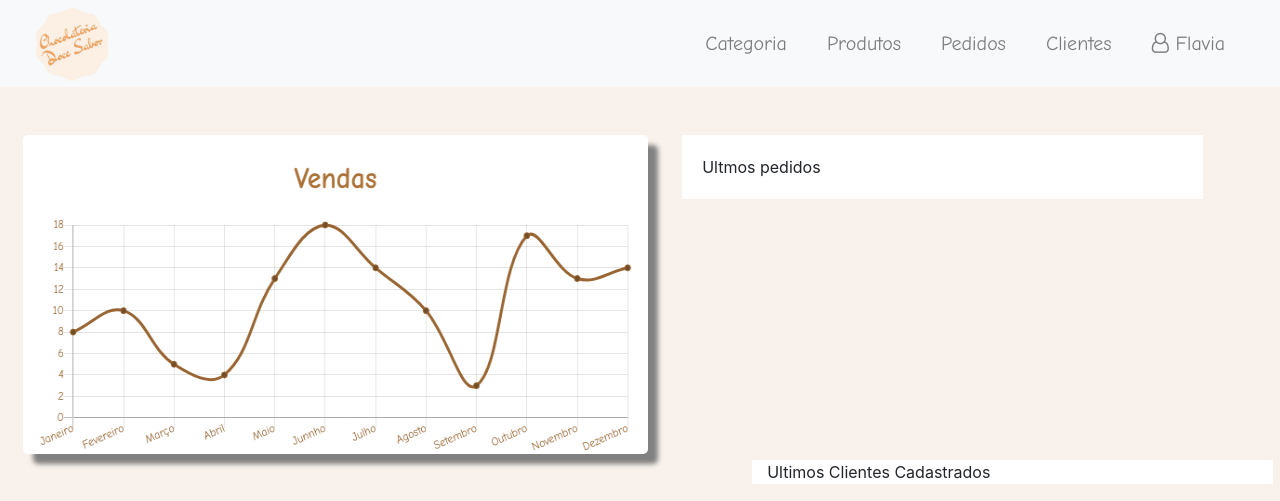
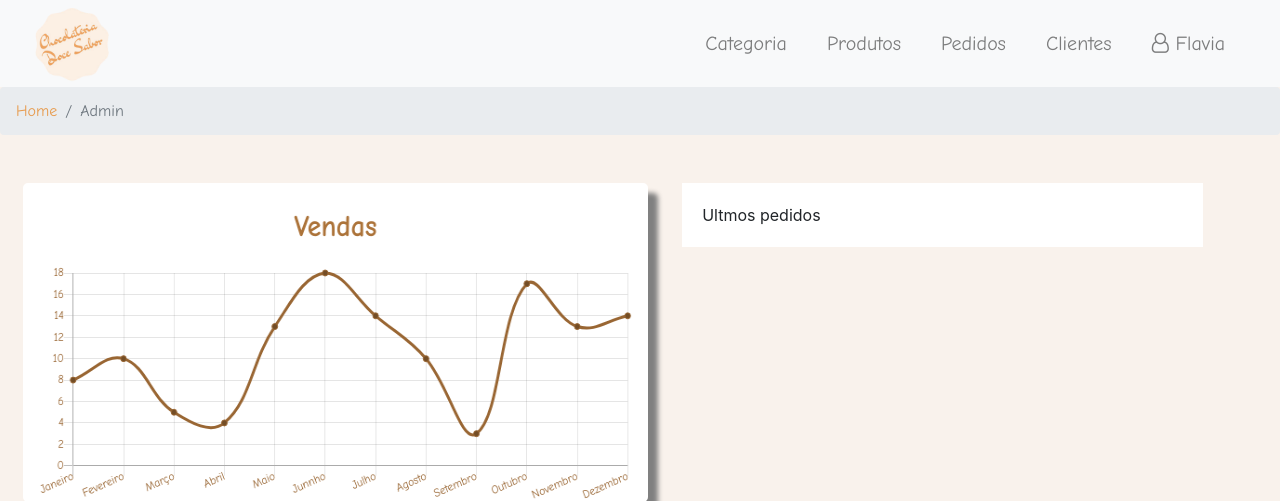
Before and after one commit to flaquebec/Chocolate-store, a PHP site: page /admin/homeAdmin in a window 1280 px wide. Shown: the top 501 px of the page. Run offline with PHP 8.4, Linux system fonts and the light colour scheme.

Commit message:
Add_Breadcrumb_homeAdmin

```diff
--- a/admin/adminProdutos.php
+++ b/admin/adminProdutos.php
@@ -67,7 +67,7 @@
           <li class="breadcrumb-item itemBC"><a href="homeAdmin.php" class="">Home</a></li>
           <li class="breadcrumb-item active" aria-current="page">Produtos</li>
         </ol>
-      </nav>
+    </nav>
 
 
 
--- a/admin/homeAdmin.php
+++ b/admin/homeAdmin.php
@@ -70,6 +70,13 @@
       </div>
     </nav>
 
+    <nav aria-label="breadcrumb">
+        <ol class="breadcrumb">
+          <li class="breadcrumb-item itemBC"><a href="homeAdmin.php" class="">Home</a></li>
+          <li class="breadcrumb-item active" aria-current="page">Admin</li>
+        </ol>
+    </nav>
+
       <!--Chart-->
     <div class="container-fluid mr-5 mt-5 ml-2">
       <canvas id="boxGraf" class="col-6 d-inline "></canvas>
```
